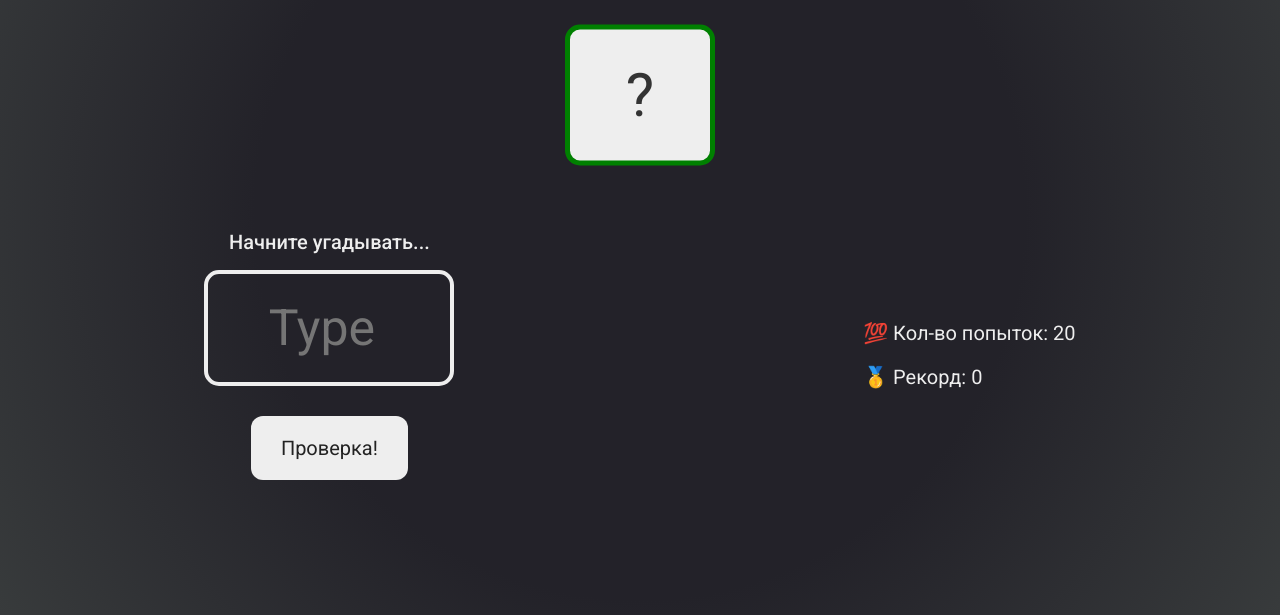
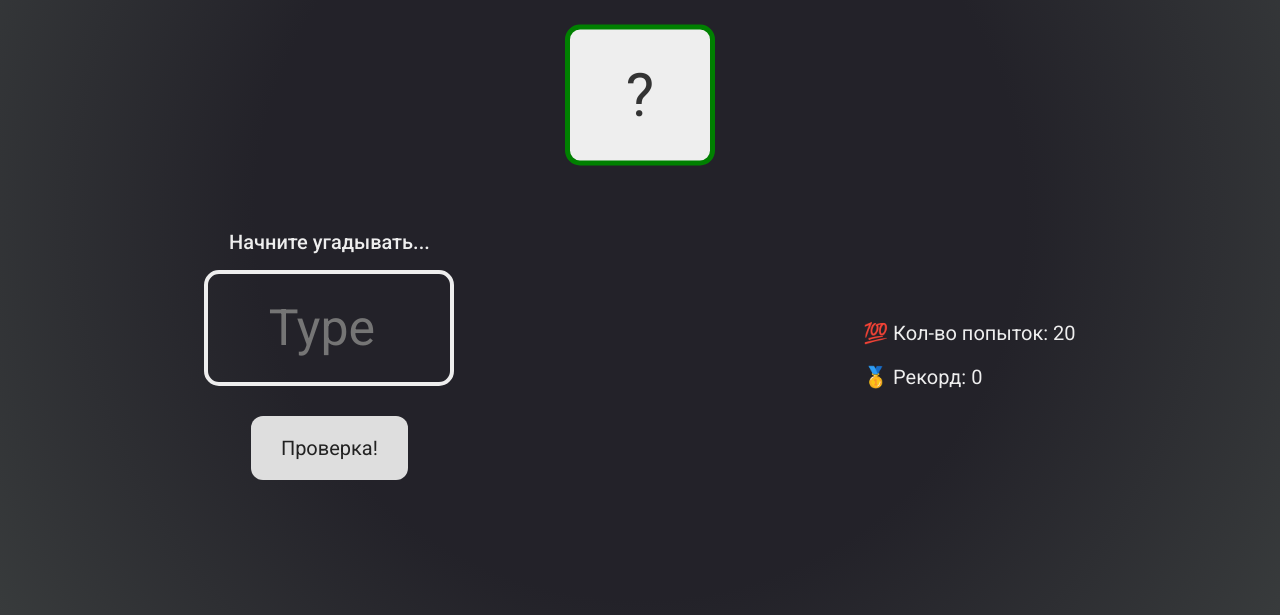
Before and after one commit to Qwardelle/JavaScriptGameGuessTheNumber, a plain HTML site: page index.html in a window 1280 px wide. Shown: the part 185-800 px from the top of the page. Drawn offline with Linux system fonts and the light colour scheme.

Commit message:
Update style.css

```diff
--- a/style.css
+++ b/style.css
@@ -102,7 +102,7 @@ h1 {
 .btn {
   border: none;
   border-radius: 1.2rem;
-  background-color: #eee;
+  background-color: #dedede;
   color: #222;
   font-size: 2rem;
   font-family: inherit;
@@ -111,7 +111,7 @@ h1 {
 }
 
 .btn:hover {
-  background-color: #ccc;
+  background-color: #cdcdcd;
 }
 
 .message {
```
